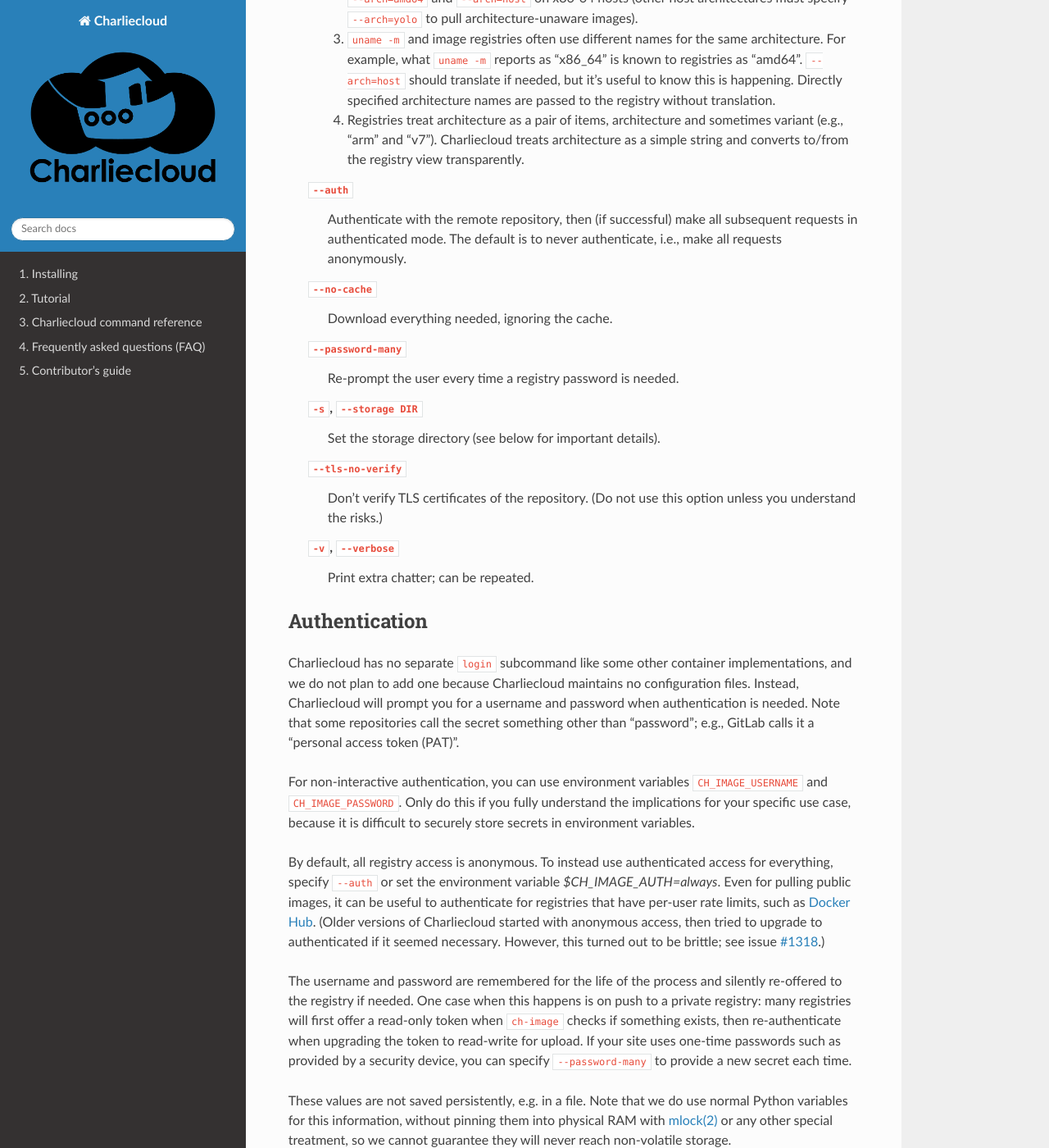
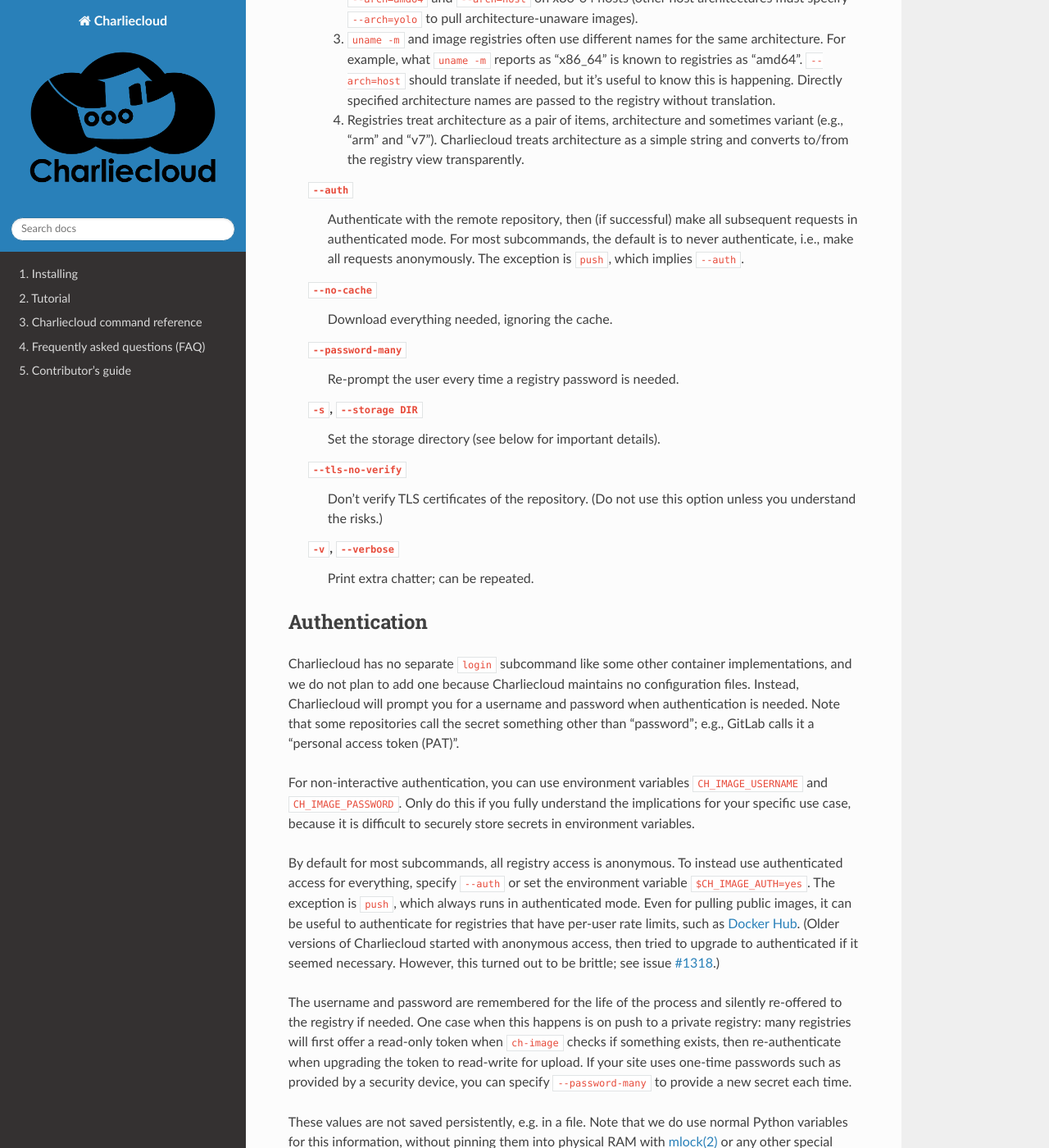
Before and after one commit to hpc/charliecloud, a Sphinx documentation site: the page built from doc/ch-image.rst, in a window 1280 px wide and 1400 px high, scrolled down 1318 px. Shown: the whole window at 82% size. Built offline with Sphinx 7.4.7 and the Read the Docs theme 2.0.0, drawn with Linux system fonts in a browser that asks for light colours.

Commit message:
default push to authenticated

```diff
--- a/doc/ch-image_desc.rst
+++ b/doc/ch-image_desc.rst
@@ -80,8 +80,9 @@ Common options placed before the sub-command:
 
   :code:`--auth`
     Authenticate with the remote repository, then (if successful) make all
-    subsequent requests in authenticated mode. The default is to never
-    authenticate, i.e., make all requests anonymously.
+    subsequent requests in authenticated mode. For most subcommands, the
+    default is to never authenticate, i.e., make all requests anonymously. The
+    exception is :code:`push`, which implies :code:`--auth`.
 
   :code:`--no-cache`
     Download everything needed, ignoring the cache.
@@ -115,15 +116,16 @@ For non-interactive authentication, you can use environment variables
 fully understand the implications for your specific use case, because it is
 difficult to securely store secrets in environment variables.
 
-By default, all registry access is anonymous. To instead use authenticated
-access for everything, specify :code:`--auth` or set the environment variable
-`$CH_IMAGE_AUTH=always`. Even for pulling public images, it can be useful to
-authenticate for registries that have per-user rate limits, such as `Docker
-Hub <https://docs.docker.com/docker-hub/download-rate-limit/>`_. (Older
-versions of Charliecloud started with anonymous access, then tried to upgrade
-to authenticated if it seemed necessary. However, this turned out to be
-brittle; see issue `#1318
-<https://github.com/hpc/charliecloud/issues/1318>`_.)
+By default for most subcommands, all registry access is anonymous. To instead
+use authenticated access for everything, specify :code:`--auth` or set the
+environment variable :code:`$CH_IMAGE_AUTH=yes`. The exception is
+:code:`push`, which always runs in authenticated mode. Even for pulling public
+images, it can be useful to authenticate for registries that have per-user
+rate limits, such as `Docker Hub
+<https://docs.docker.com/docker-hub/download-rate-limit/>`_. (Older versions
+of Charliecloud started with anonymous access, then tried to upgrade to
+authenticated if it seemed necessary. However, this turned out to be brittle;
+see issue `#1318 <https://github.com/hpc/charliecloud/issues/1318>`_.)
 
 The username and password are remembered for the life of the process and
 silently re-offered to the registry if needed. One case when this happens is
```
